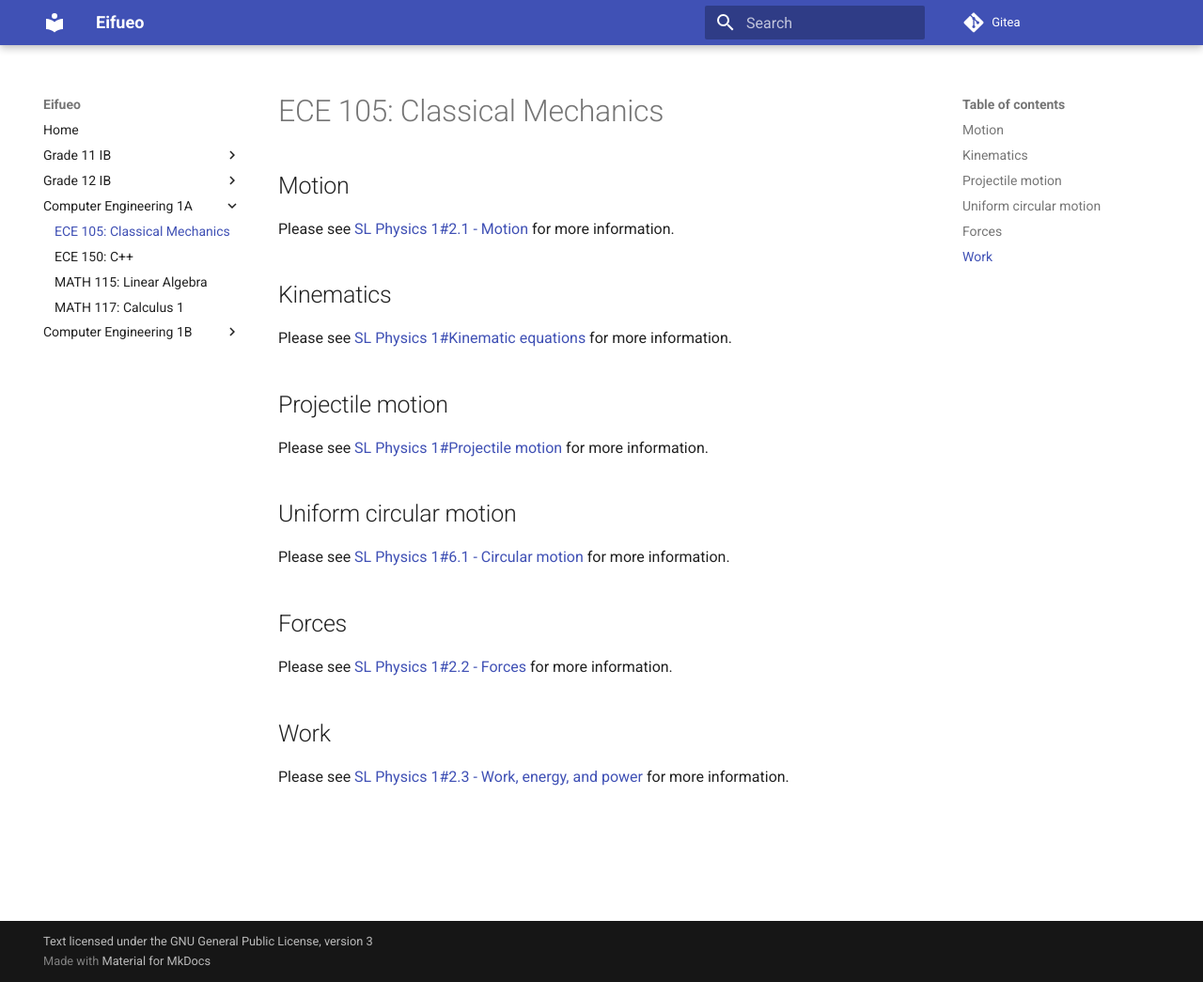
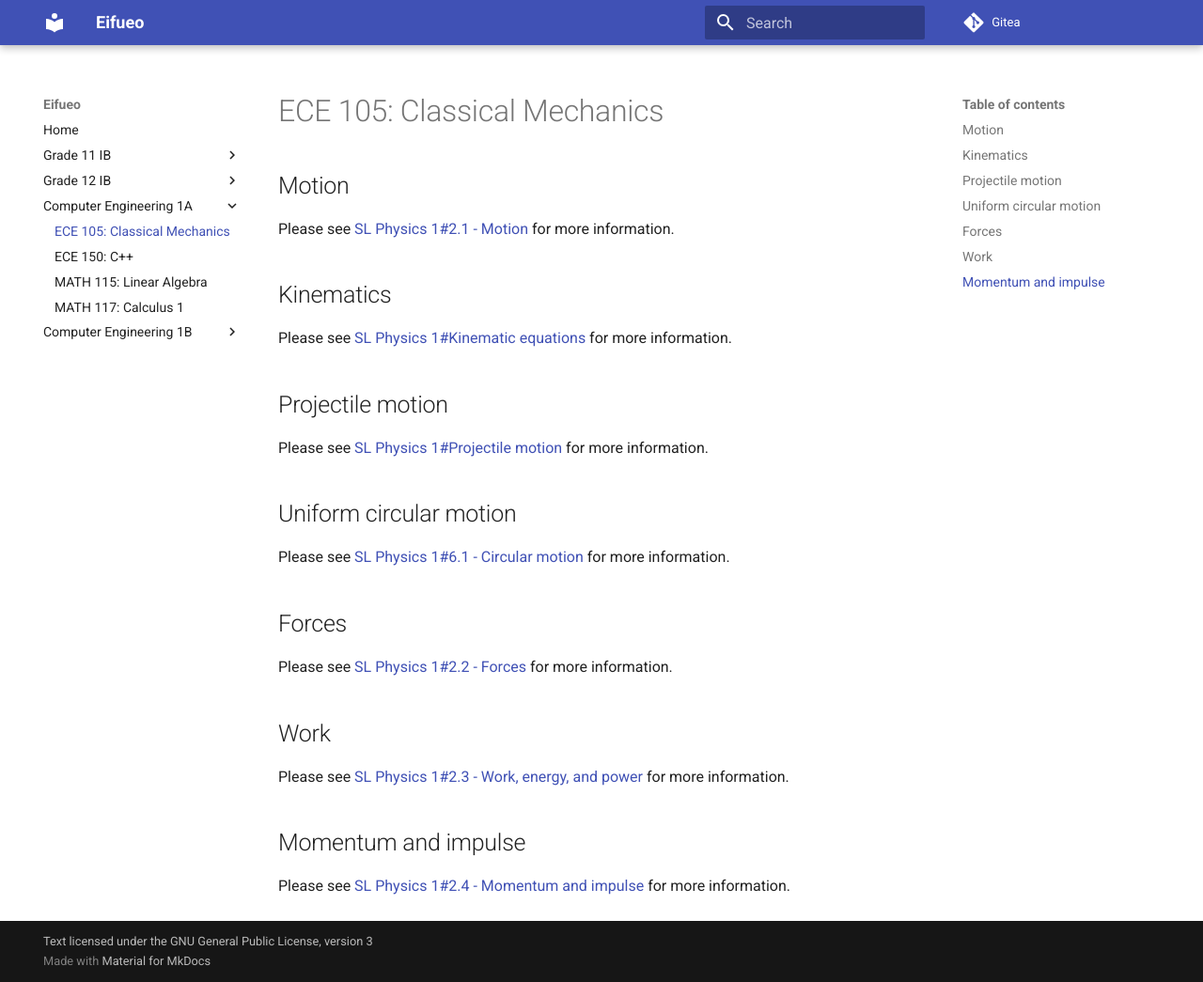
Before and after one commit to potatoeggy/eifueo, an MkDocs documentation site: the page built from docs/ce1/ece105.md, in a window 1280 px wide and 1045 px high. Shown: the whole window at 94% size. Built offline with MkDocs 1.6.1 and Material for MkDocs 9.7.7, drawn with Linux system fonts in a browser that asks for light colours.

Commit message:
ece105: link to momentum

```diff
--- a/docs/ce1/ece105.md
+++ b/docs/ce1/ece105.md
@@ -23,3 +23,7 @@ Please see [SL Physics 1#2.2 - Forces](/g11/sph3u7/#22-forces) for more informat
 ## Work
 
 Please see [SL Physics 1#2.3 - Work, energy, and power](/g11/sph3u7/#23-work-energy-and-power) for more information.
+
+## Momentum and impulse
+
+Please see [SL Physics 1#2.4 - Momentum and impulse](/g11/sph3u7/#24-momentum-and-impulse) for more information.
```
